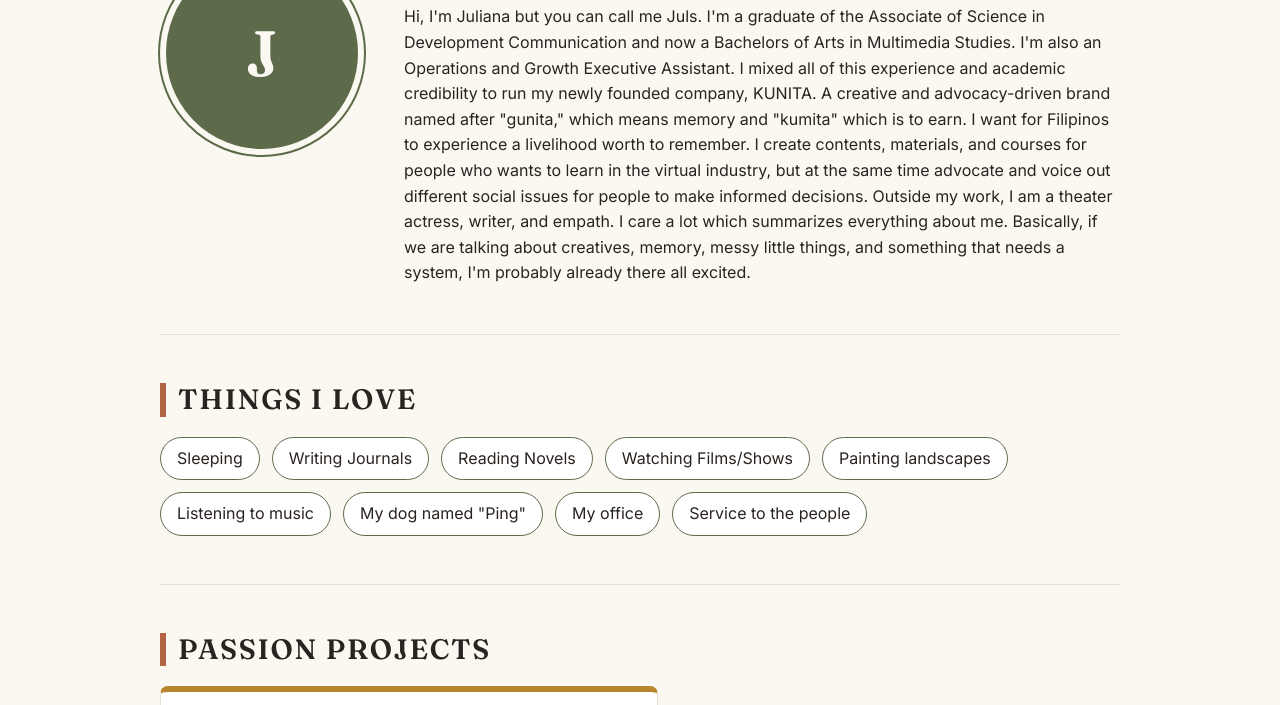
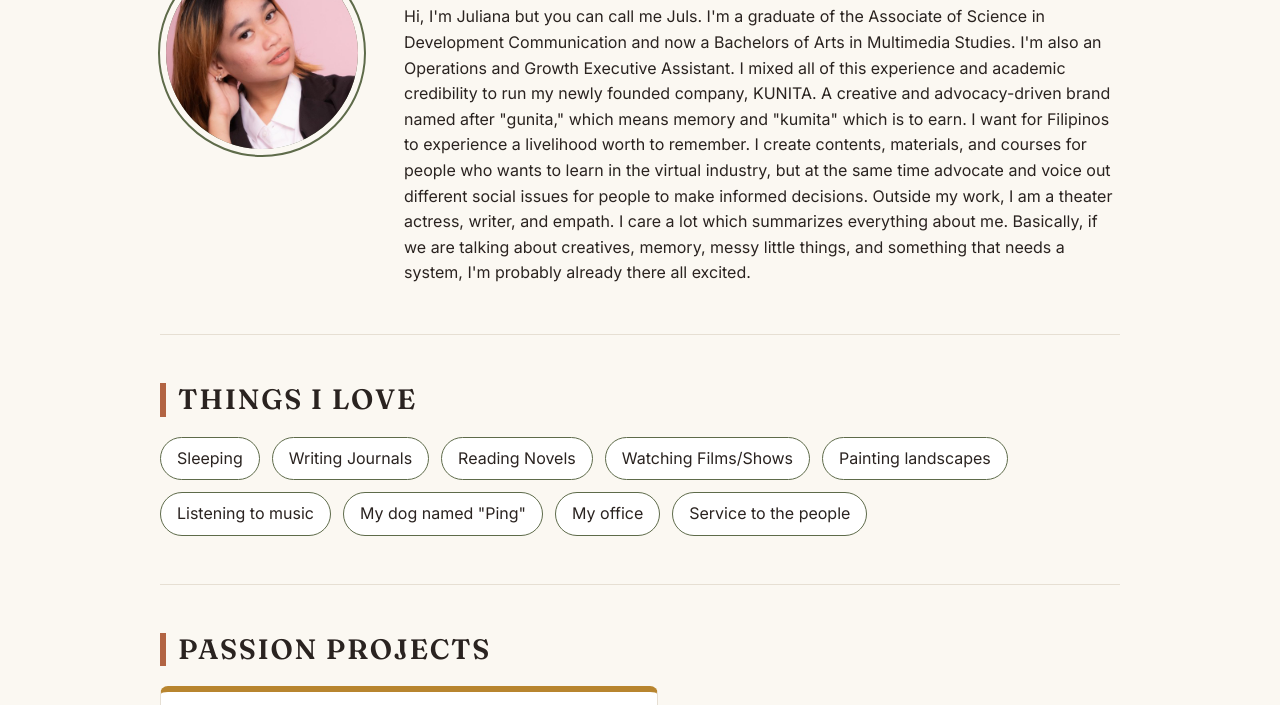
Before and after one commit to julianamargaretva07-del/about-me, a plain HTML site: page index.html in a window 1280 px wide. Shown: the part 395-1100 px from the top of the page. Drawn offline with Linux system fonts and the light colour scheme.

Commit message:
Update index.html

```diff
--- a/index.html
+++ b/index.html
@@ -31,7 +31,7 @@
   <main>
 
     <section id="about" class="about">
-      <div class="photo" role="img" aria-label="Photo placeholder for Juls">J</div>
+      <img class="photo" src="images/profile.jpg" width="480" height="480" alt="Professional photo of Juliana Margaret Alcanse in a black blazer and white collared shirt against a pink background">
       <div class="bio">
         <h2>About Me</h2>
         <p>
```
